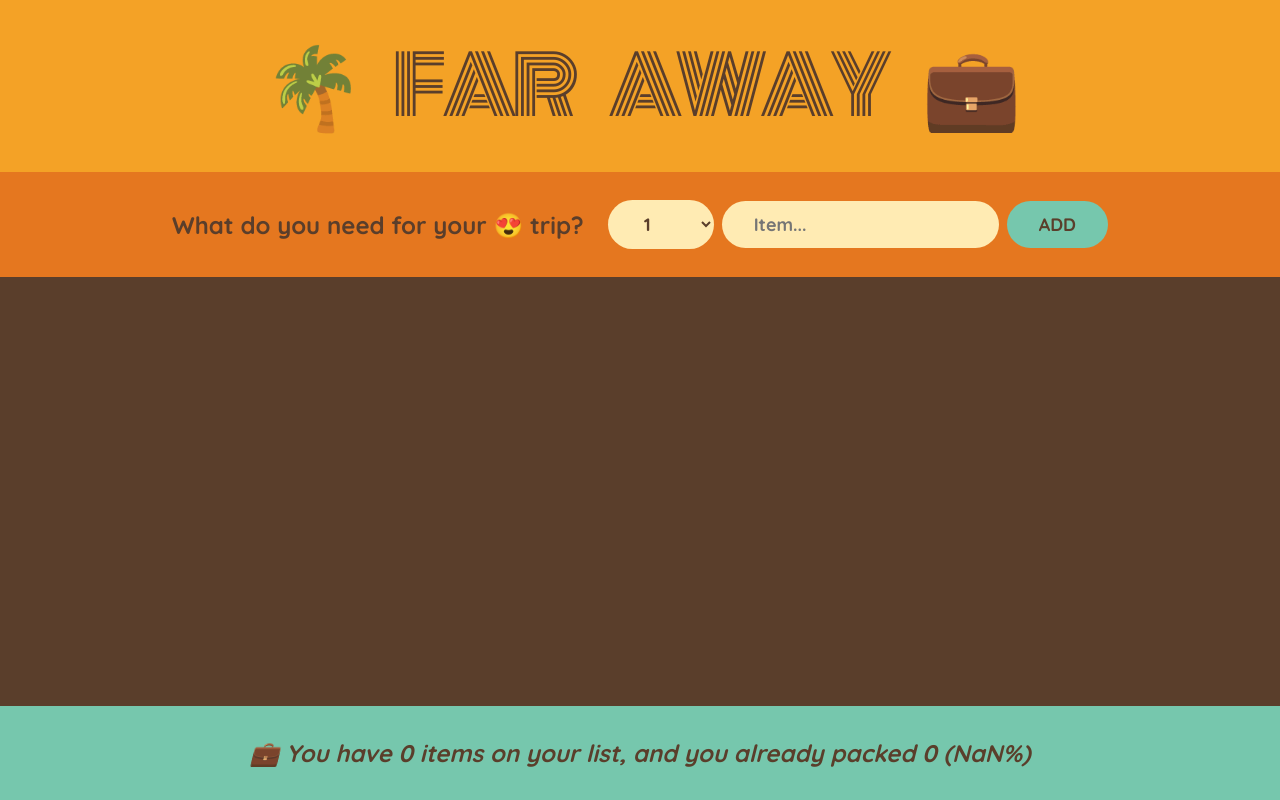
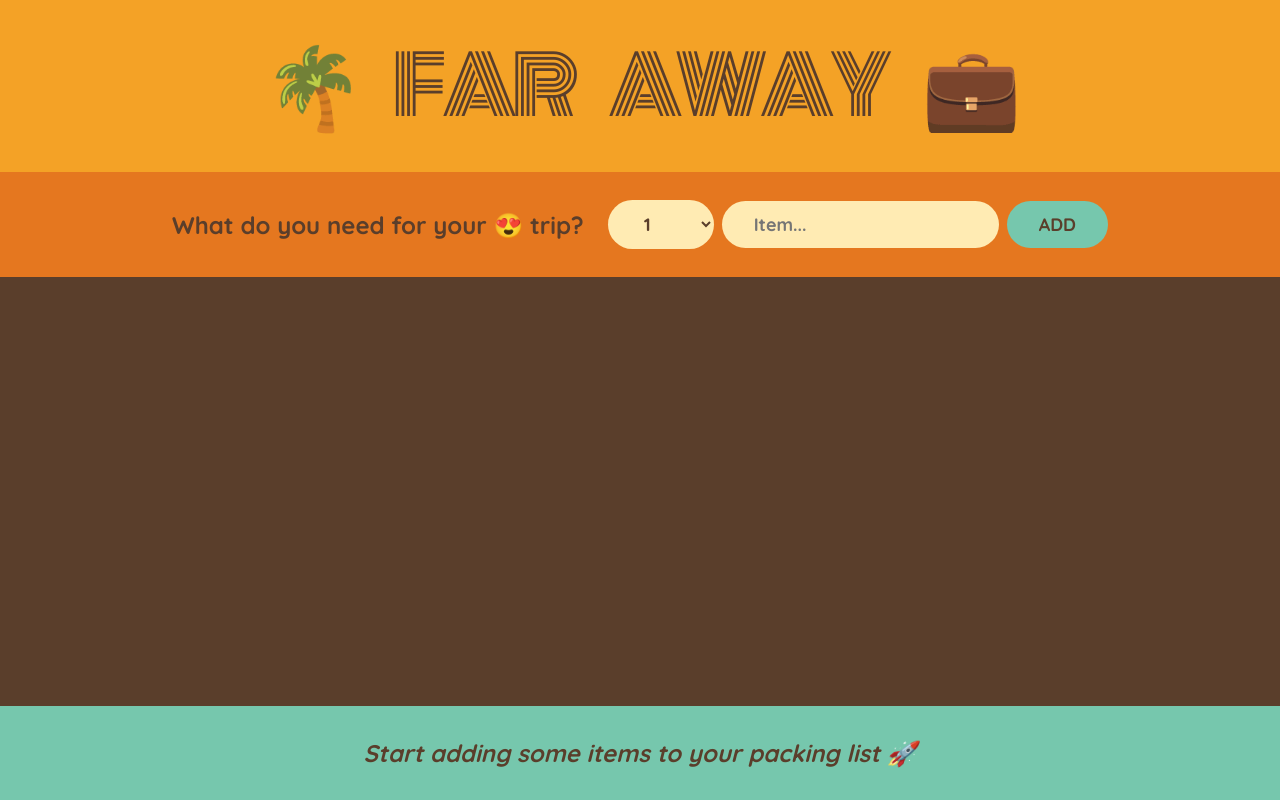
Before and after one commit to platisam/Travel_list, a React (Create React App) app: page / in a window 1280 px wide. Built offline with nearby package versions, Linux system fonts and the light colour scheme.

Commit message:
added conditional rendering and early return to footer component

```diff
--- a/src/App.js
+++ b/src/App.js
@@ -119,15 +119,23 @@
 }
 
 function Stats({ items }) {
+  if (!items.length)
+    return (
+      <p className="stats">
+        <em>Start adding some items to your packing list 🚀</em>
+      </p>
+    );
+
   const numItems = items.length;
   const numPacked = items.filter((item) => item.packed).length;
-  const percentage = Math.round(numPacked / numItems) * 100;
+  const percentage = Math.round((numPacked / numItems) * 100);
 
   return (
     <footer className="stats">
       <em>
-        💼 You have {numItems} items on your list, and you already packed{" "}
-        {numPacked} ({percentage}%)
+        {percentage === 100
+          ? "You got everything! Ready to go ✈️"
+          : `💼 You have ${numItems} items on your list, and you already packed ${numPacked} (${percentage}%)`}
       </em>
     </footer>
   );
```
